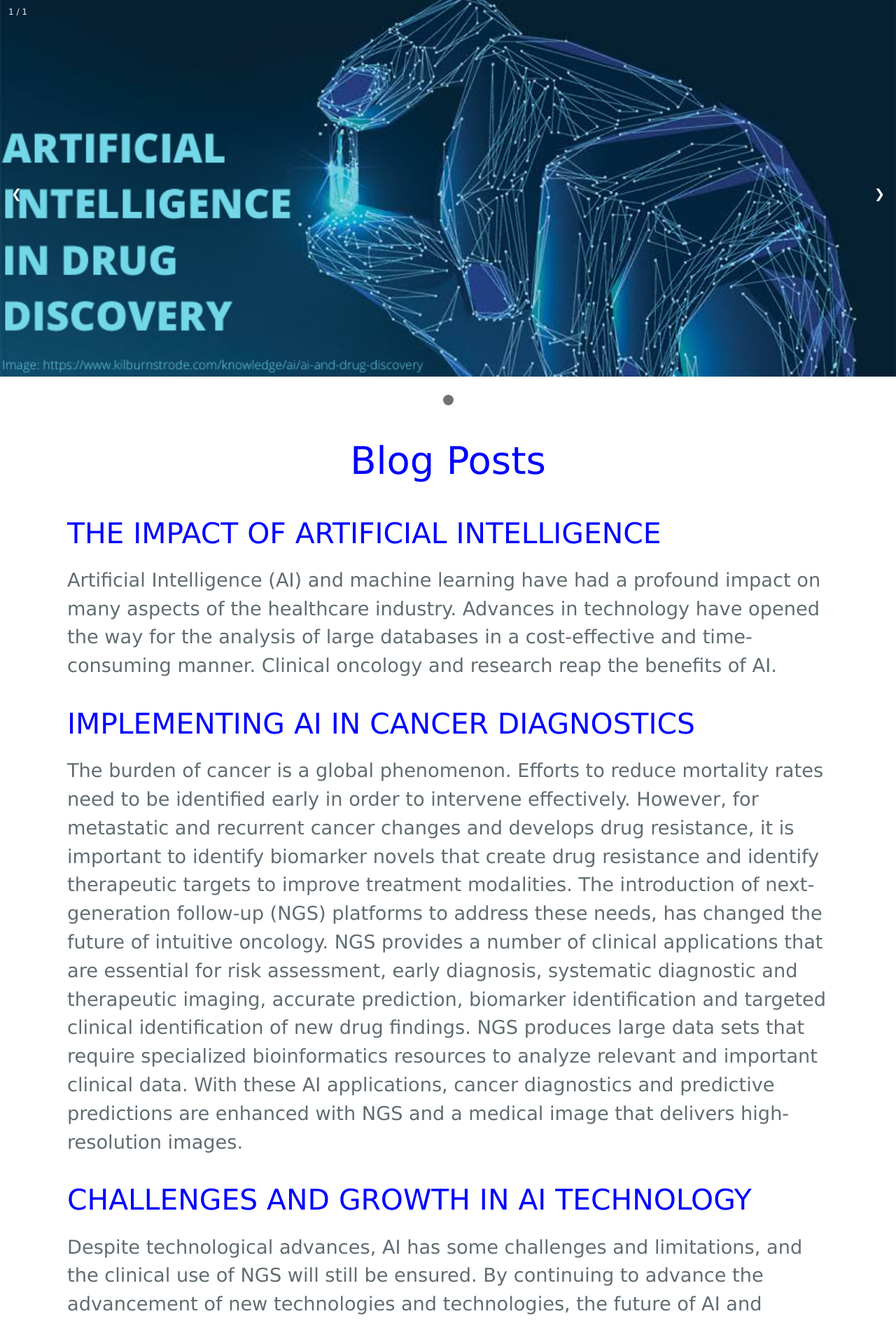
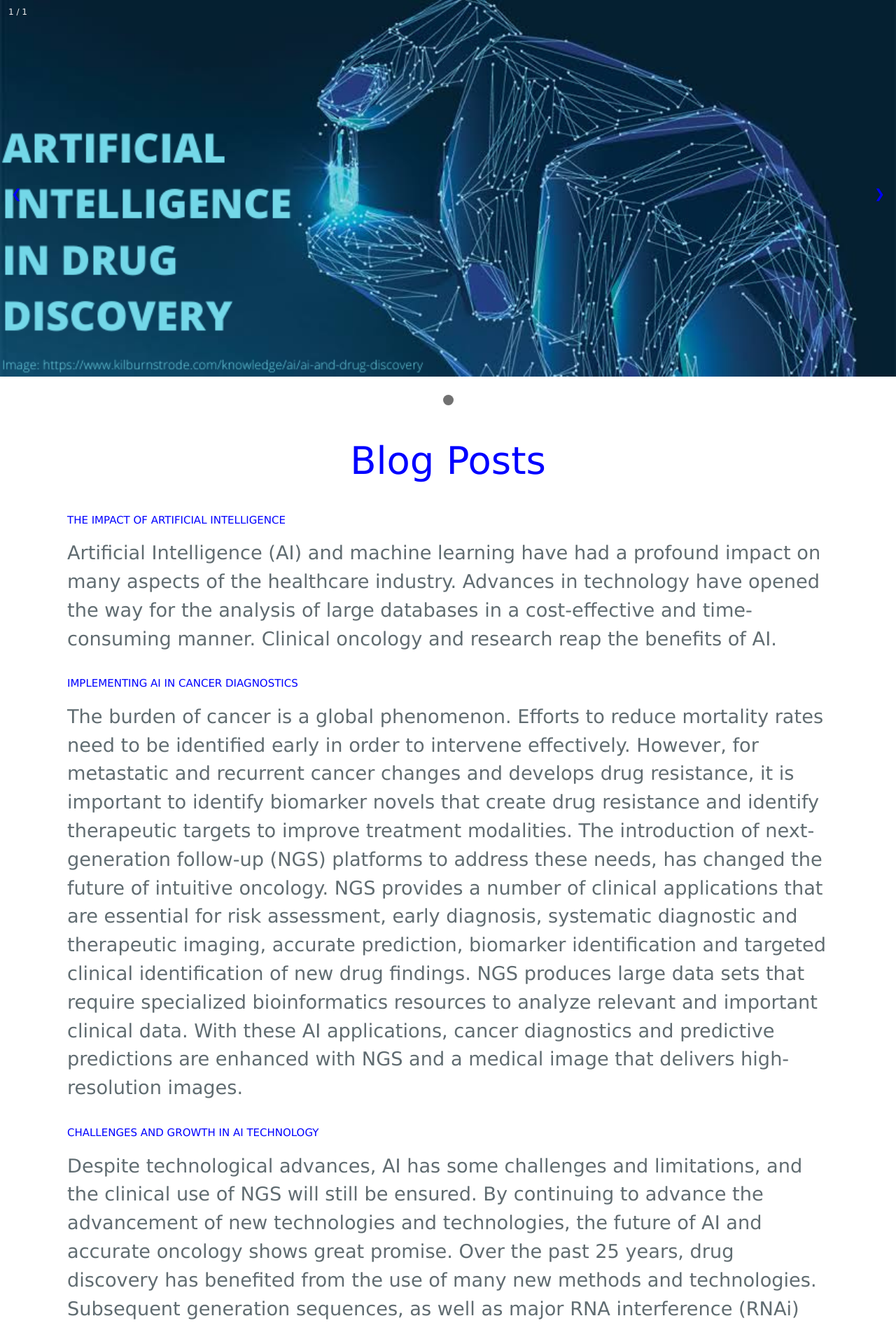
Before and after one commit to ChiomasCorner/Blessing-Anowai, a Jekyll site: the page built from index.html, in a window 1280 px wide. Shown: the top 1890 px of the page at 70% size. Built offline with Jekyll 4.4.1, drawn with Linux system fonts in a browser that asks for light colours; the list of posts is cut into pages by our own code.

Commit message:
Update page-header.html

```diff
--- a/_includes/page-header.html
+++ b/_includes/page-header.html
@@ -46,8 +46,11 @@
   }
   h2{
     color: blue !important;
+    font-size: 15px !important;
   }
-
+  a{
+    color: blue !important;
+  }
   /* Next & previous buttons */
   .prev,
   .next {
```
